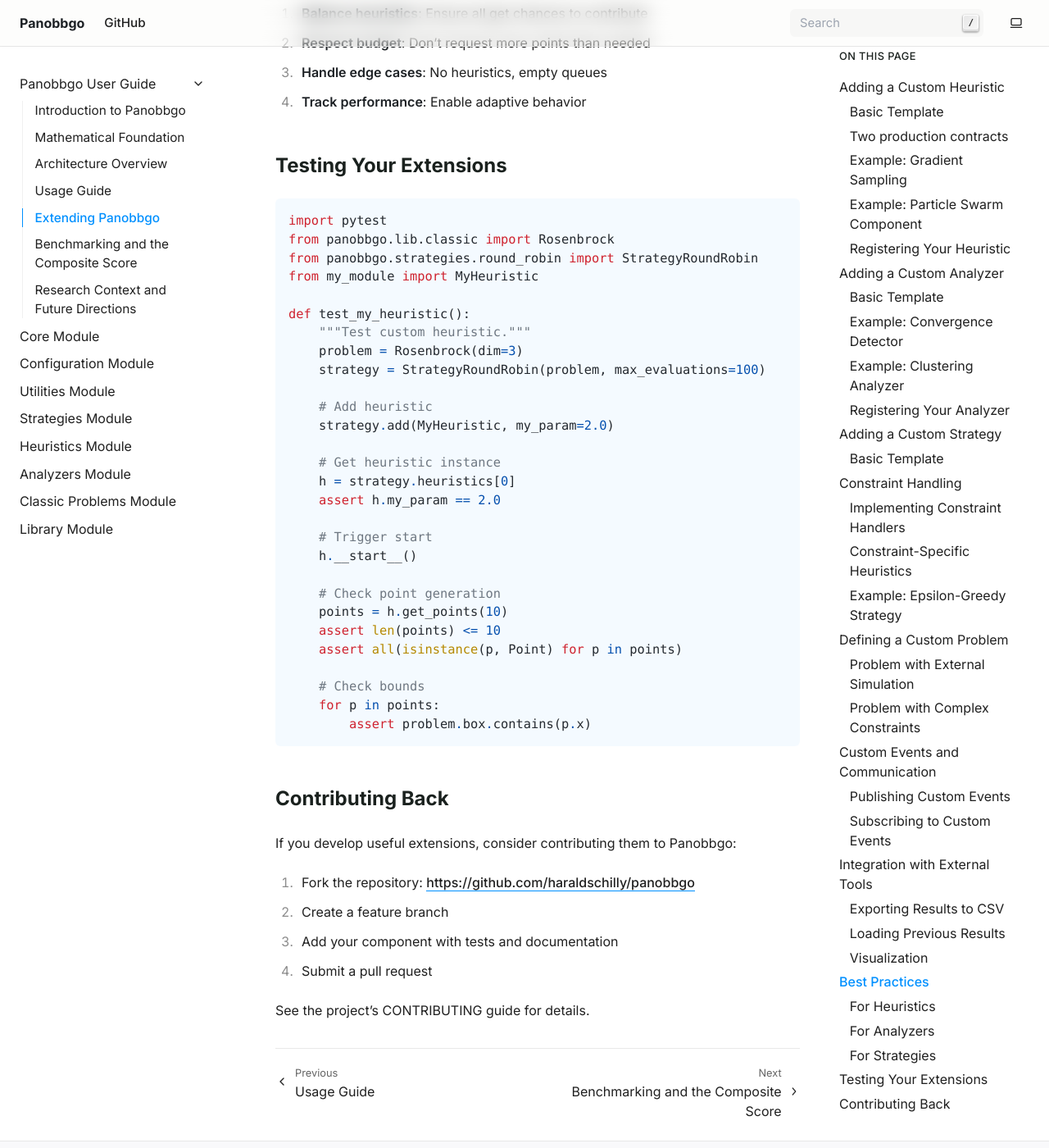
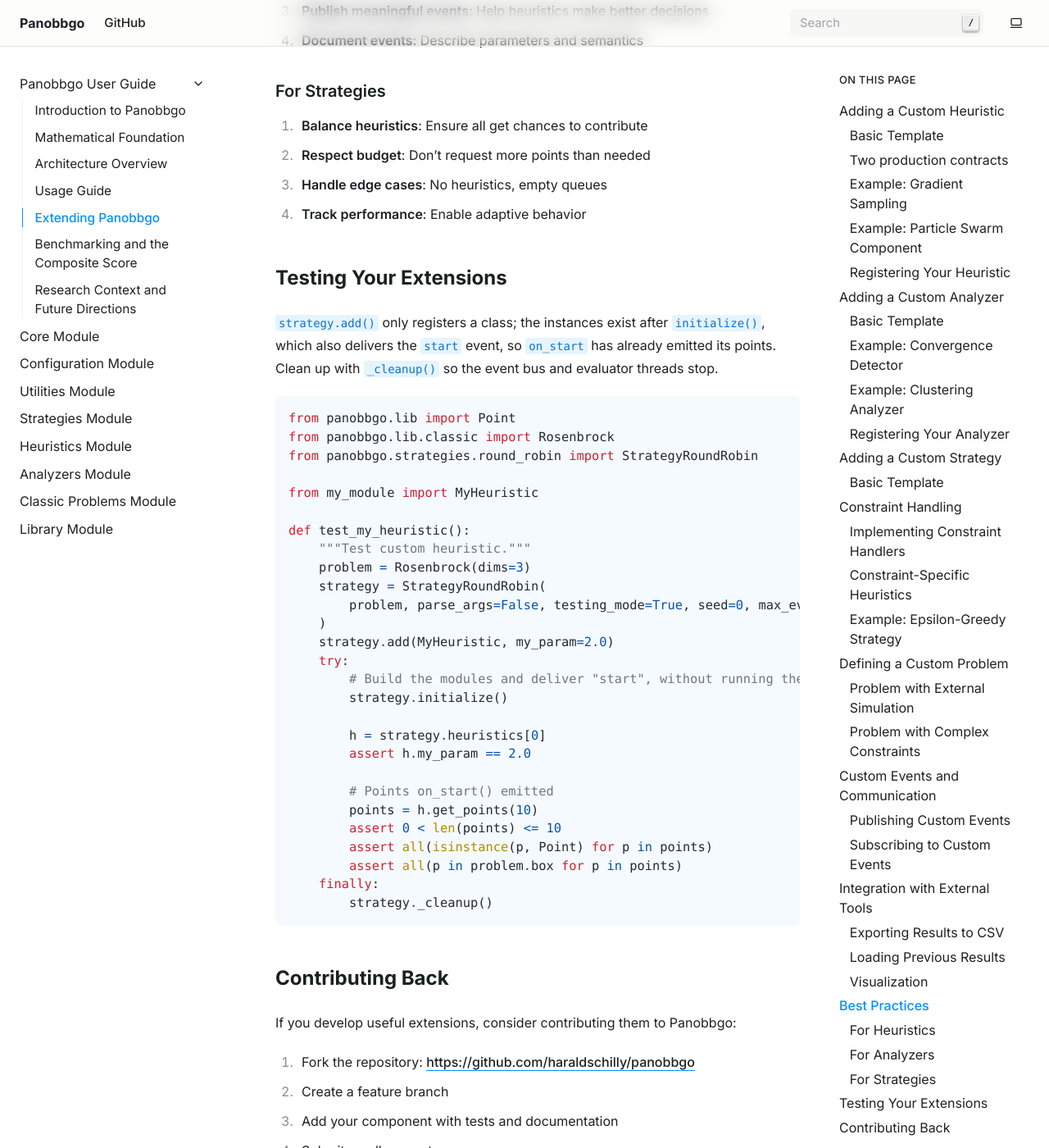
Before and after one commit to haraldschilly/panobbgo, a Sphinx documentation site: the page built from doc/source/guide_extending.rst, in a window 1280 px wide and 1400 px high, scrolled down 17661 px. Shown: the whole window at 82% size. Built offline with Sphinx 7.4.7, drawn with Linux system fonts in a browser that asks for light colours; some of the changed text lies outside the part shown.

Commit message:
doc: extension templates run as written
- emit() takes numpy vectors and raises TypeError for a Point, but every
  heuristic template in guide_extending/guide_architecture emitted
  Point(x, self.name).  Emit the vector, and say so in the text.
- Templates drew from np.random; use the module's self.rng so seeded
  runs stay reproducible.
- 'Testing Your Extensions' crashed: strategy.heuristics is empty until
  initialize(), box.contains does not exist (it is 'p in box'), Point was
  not imported, and nothing cleaned up.  The new template was run
  against the guide's MyHeuristic and passes.
- Problem subclasses called super().__init__(dim, box) with a
  BoundingBox; Problem takes the box as a list of (lo, hi) pairs.

Co-Authored-By: Claude Opus 5.5 <noreply@anthropic.com>

```diff
--- a/doc/source/guide_extending.rst
+++ b/doc/source/guide_extending.rst
@@ -58,6 +57,13 @@ points that implies, and let the scheduler drain the queue when it gets to
 you.  :attr:`~panobbgo.core.Heuristic.has_points` and
 :meth:`~panobbgo.core.Heuristic.get_points` are the queue's interface, and
 you need to do nothing to opt in.
+
+``emit()`` takes a coordinate vector (a :class:`numpy.ndarray`) or a list of
+them — not a :class:`~panobbgo.lib.Point`; it projects each vector into the
+box and wraps it in a ``Point`` tagged with the heuristic's name, and raises
+``TypeError`` for anything else.  Draw random numbers from ``self.rng`` (a
+per-module generator derived from the strategy's seed), not from
+``np.random``, so a seeded run stays reproducible.
 
 The other contract exists for arms that can only compute **one point at a
 time, and only once the previous one has been evaluated** — a sequential
@@ -563,14 +569,14 @@ Problem with External Simulation
        def __init__(self):
            # 5 design parameters
            dim = 5
-           box = BoundingBox(np.array([
-               [0.1, 1.0],   # Parameter 1
-               [0.1, 1.0],   # Parameter 2
-               [0.0, 90.0],  # Parameter 3 (angle)
-               [10.0, 100.0],  # Parameter 4
-               [0.5, 2.0]    # Parameter 5
-           ]))
-           super().__init__(dim, box)
+           box = [
+               (0.1, 1.0),   # Parameter 1
+               (0.1, 1.0),   # Parameter 2
+               (0.0, 90.0),  # Parameter 3 (angle)
+               (10.0, 100.0),  # Parameter 4
+               (0.5, 2.0)    # Parameter 5
+           ]
+           super().__init__(box)
 
        def eval(self, x):
            """Run CFD simulation and return drag coefficient."""
@@ -616,8 +622,8 @@ Problem with Complex Constraints
 
        def __init__(self, max_stress=100.0, max_deflection=0.01):
            dim = 8  # 8 structural members
-           box = BoundingBox(np.array([[0.001, 0.1]] * dim))  # Cross-sections
-           super().__init__(dim, box)
+           box = [(0.001, 0.1)] * dim  # Cross-sections
+           super().__init__(box)
 
            self.max_stress = max_stress
            self.max_deflection = max_deflection
@@ -788,36 +794,40 @@ For Strategies
 Testing Your Extensions
 -----------------------
 
+``strategy.add()`` only registers a class; the instances exist after
+:meth:`~panobbgo.core.StrategyBase.initialize`, which also delivers the
+``start`` event, so ``on_start`` has already emitted its points.  Clean up
+with ``_cleanup()`` so the event bus and evaluator threads stop.
+
 .. code-block:: python
 
-   import pytest
+   from panobbgo.lib import Point
    from panobbgo.lib.classic import Rosenbrock
    from panobbgo.strategies.round_robin import StrategyRoundRobin
+
    from my_module import MyHeuristic
 
    def test_my_heuristic():
        """Test custom heuristic."""
-       problem = Rosenbrock(dim=3)
-       strategy = StrategyRoundRobin(problem, max_evaluations=100)
+       problem = Rosenbrock(dims=3)
+       strategy = StrategyRoundRobin(
+           problem, parse_args=False, testing_mode=True, seed=0, max_eval=100
+       )
+       strategy.add(MyHeuristic, my_param=2.0)
+       try:
+           # Build the modules and deliver "start", without running the loop
+           strategy.initialize()
 
-       # Add heuristic
-       strategy.add(MyHeuristic, my_param=2.0)
+           h = strategy.heuristics[0]
+           assert h.my_param == 2.0
 
-       # Get heuristic instance
-       h = strategy.heuristics[0]
-       assert h.my_param == 2.0
-
-       # Trigger start
-       h.__start__()
-
-       # Check point generation
-       points = h.get_points(10)
-       assert len(points) <= 10
-       assert all(isinstance(p, Point) for p in points)
-
-       # Check bounds
-       for p in points:
-           assert problem.box.contains(p.x)
+           # Points on_start() emitted
+           points = h.get_points(10)
+           assert 0 < len(points) <= 10
+           assert all(isinstance(p, Point) for p in points)
+           assert all(p in problem.box for p in points)
+       finally:
+           strategy._cleanup()
 
 Contributing Back
 -----------------
```
Also changed, not shown: other parts of doc/source/guide_extending.rst (+15 -16 lines), doc/source/guide_architecture.rst (+6 -5 lines), doc/source/guide_usage.rst (+13 -13 lines).
